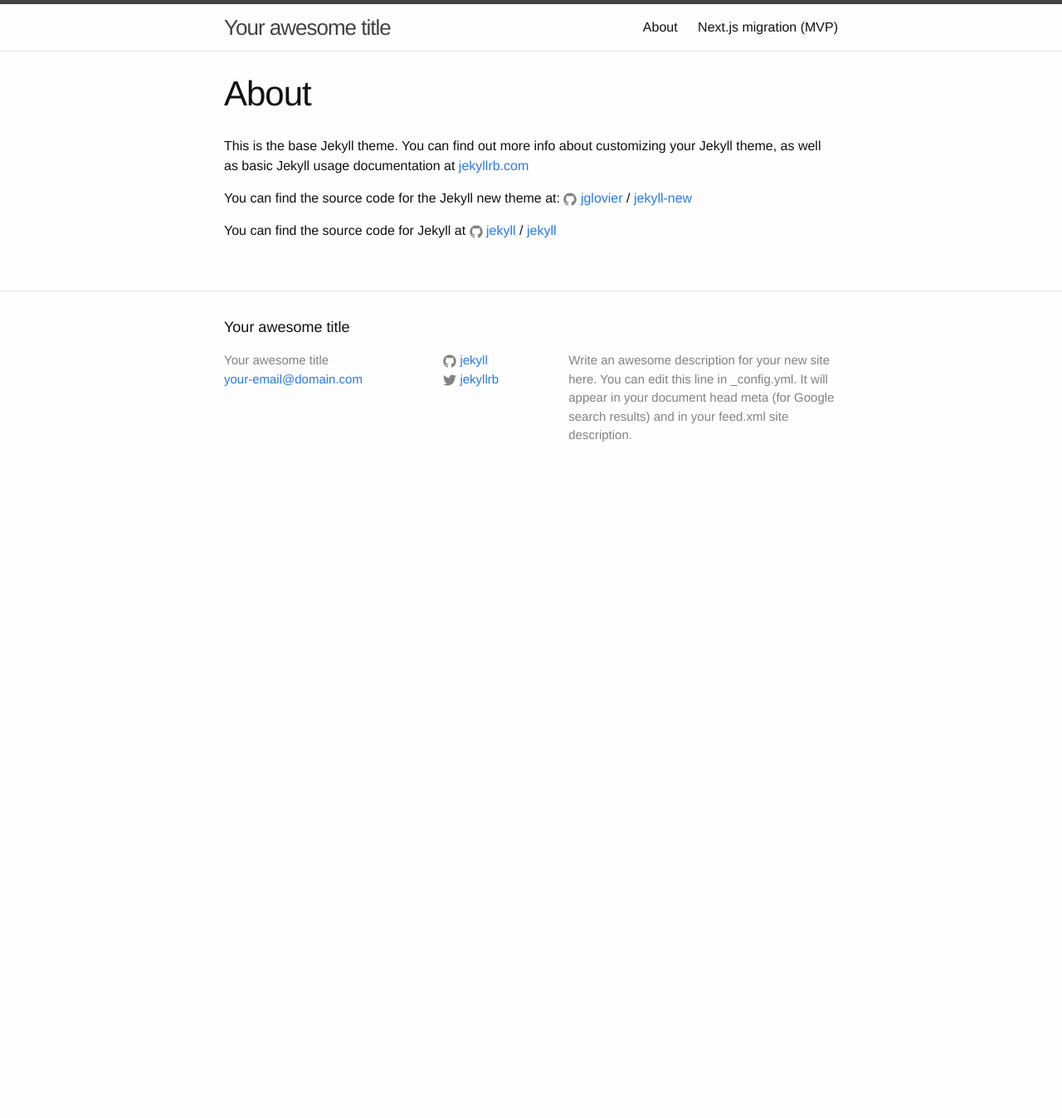
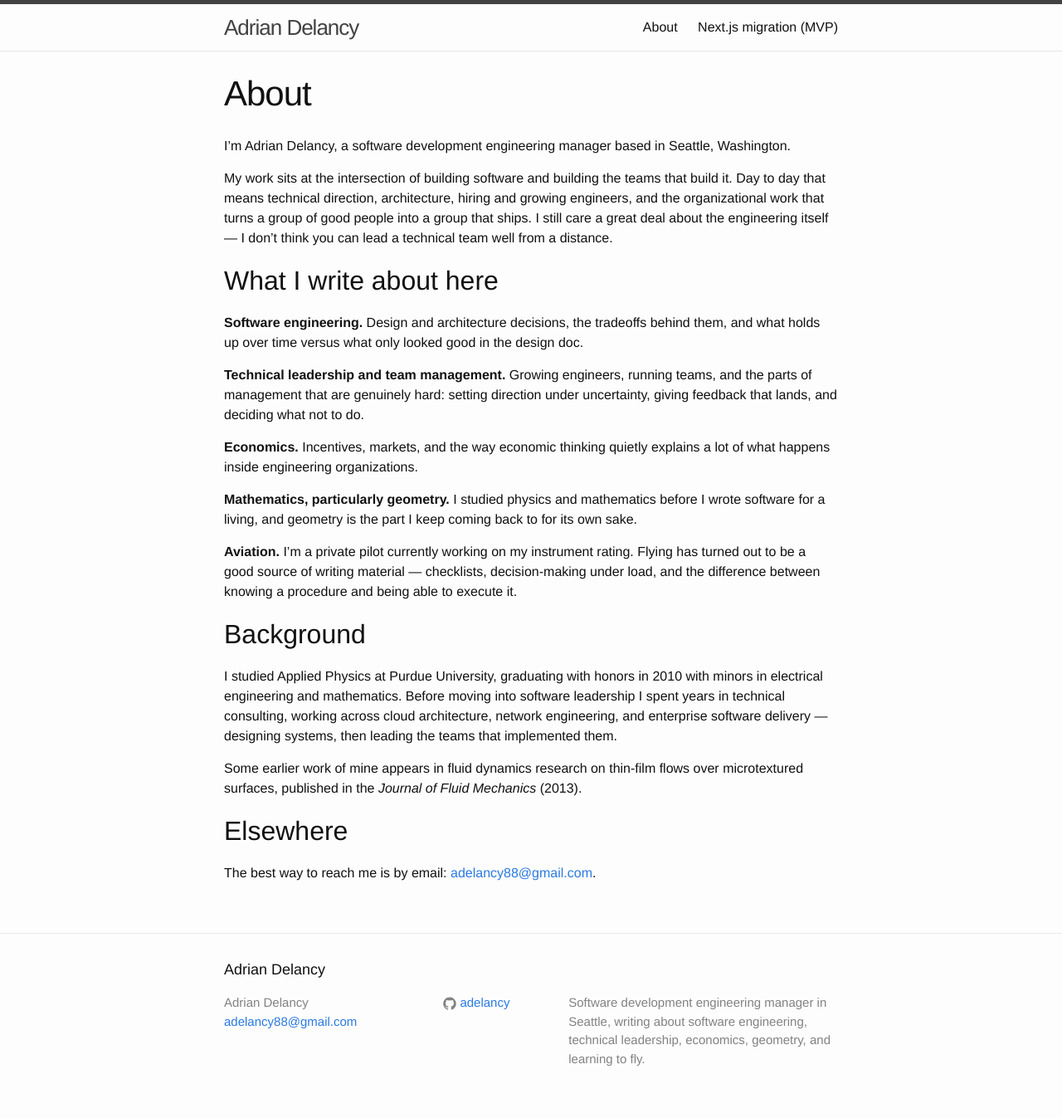
Before and after one commit to adelancy/adelancy.github.io, a Jekyll site: the page built from about.md, in a window 1280 px wide. Shown: the whole page at 83% size. Built offline with Jekyll 4.4.1, drawn with Linux system fonts in a browser that asks for light colours; before the commit the page ends 900 px from its top, so only the background shows below that.

Commit message:
Updated the website to be more about myself - adrian delancy

```diff
--- a/_config.yml
+++ b/_config.yml
@@ -6,16 +6,15 @@
 # 'jekyll serve'. If you change this file, please restart the server process.
 
 # Site settings
-title: Your awesome title
-email: your-email@domain.com
+title: Adrian Delancy
+email: adelancy88@gmail.com
 description: > # this means to ignore newlines until "baseurl:"
-  Write an awesome description for your new site here. You can edit this
-  line in _config.yml. It will appear in your document head meta (for
-  Google search results) and in your feed.xml site description.
+  Software development engineering manager in Seattle, writing about
+  software engineering, technical leadership, economics, geometry,
+  and learning to fly.
 baseurl: "" # the subpath of your site, e.g. /blog
-url: "http://yourdomain.com" # the base hostname & protocol for your site
-twitter_username: jekyllrb
-github_username:  jekyll
+url: "https://adelancy.github.io" # the base hostname & protocol for your site
+github_username: adelancy
 
 # Build settings
 markdown: kramdown
--- a/about.md
+++ b/about.md
@@ -2,14 +2,31 @@
 layout: page
 title: About
 permalink: /about/
+description: Adrian Delancy — software development engineering manager in Seattle, writing about engineering, leadership, economics, geometry, and aviation.
 ---
 
-This is the base Jekyll theme. You can find out more info about customizing your Jekyll theme, as well as basic Jekyll usage documentation at [jekyllrb.com](http://jekyllrb.com/)
+I'm Adrian Delancy, a software development engineering manager based in Seattle, Washington.
 
-You can find the source code for the Jekyll new theme at:
-{% include icon-github.html username="jglovier" %} /
-[jekyll-new](https://github.com/jglovier/jekyll-new)
+My work sits at the intersection of building software and building the teams that build it. Day to day that means technical direction, architecture, hiring and growing engineers, and the organizational work that turns a group of good people into a group that ships. I still care a great deal about the engineering itself — I don't think you can lead a technical team well from a distance.
 
-You can find the source code for Jekyll at
-{% include icon-github.html username="jekyll" %} /
-[jekyll](https://github.com/jekyll/jekyll)
+## What I write about here
+
+**Software engineering.** Design and architecture decisions, the tradeoffs behind them, and what holds up over time versus what only looked good in the design doc.
+
+**Technical leadership and team management.** Growing engineers, running teams, and the parts of management that are genuinely hard: setting direction under uncertainty, giving feedback that lands, and deciding what not to do.
+
+**Economics.** Incentives, markets, and the way economic thinking quietly explains a lot of what happens inside engineering organizations.
+
+**Mathematics, particularly geometry.** I studied physics and mathematics before I wrote software for a living, and geometry is the part I keep coming back to for its own sake.
+
+**Aviation.** I'm a private pilot currently working on my instrument rating. Flying has turned out to be a good source of writing material — checklists, decision-making under load, and the difference between knowing a procedure and being able to execute it.
+
+## Background
+
+I studied Applied Physics at Purdue University, graduating with honors in 2010 with minors in electrical engineering and mathematics. Before moving into software leadership I spent years in technical consulting, working across cloud architecture, network engineering, and enterprise software delivery — designing systems, then leading the teams that implemented them.
+
+Some earlier work of mine appears in fluid dynamics research on thin-film flows over microtextured surfaces, published in the *Journal of Fluid Mechanics* (2013).
+
+## Elsewhere
+
+The best way to reach me is by email: [adelancy88@gmail.com](mailto:adelancy88@gmail.com).
--- a/components/Layout.tsx
+++ b/components/Layout.tsx
@@ -2,13 +2,15 @@
 import Head from 'next/head'
 import Header from './Header'
 import Footer from './Footer'
+import { getSiteConfig } from '../lib/site'
 
 const Layout: React.FC<{ children: React.ReactNode }> = ({ children }) => {
+  const site = getSiteConfig()
   return (
     <div>
       <Head>
-        <title>Adelancy — Personal Website</title>
-        <meta name="description" content="Personal website and blog" />
+        <title>{site.title}</title>
+        <meta name="description" content={site.description} />
       </Head>
       <Header />
 
```
Also changed, not shown: index.html (+20 -1 lines), pages/index.tsx (+94 -13 lines).
